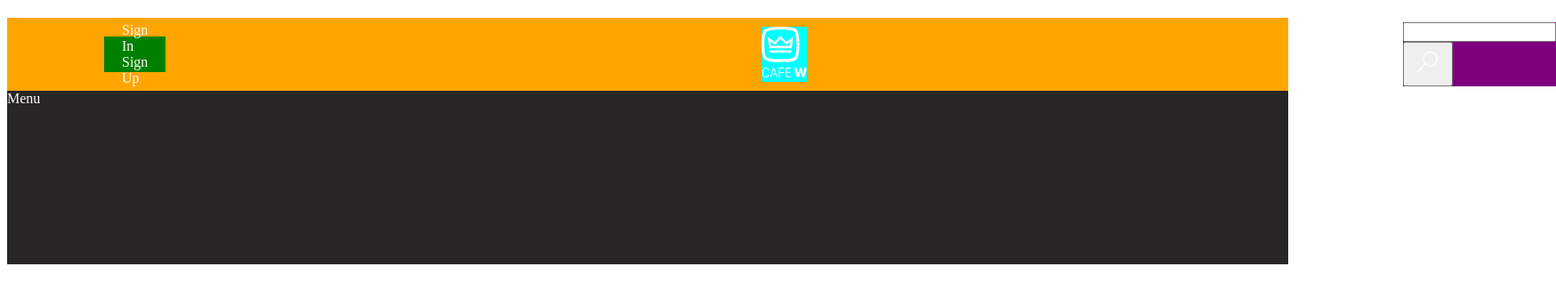
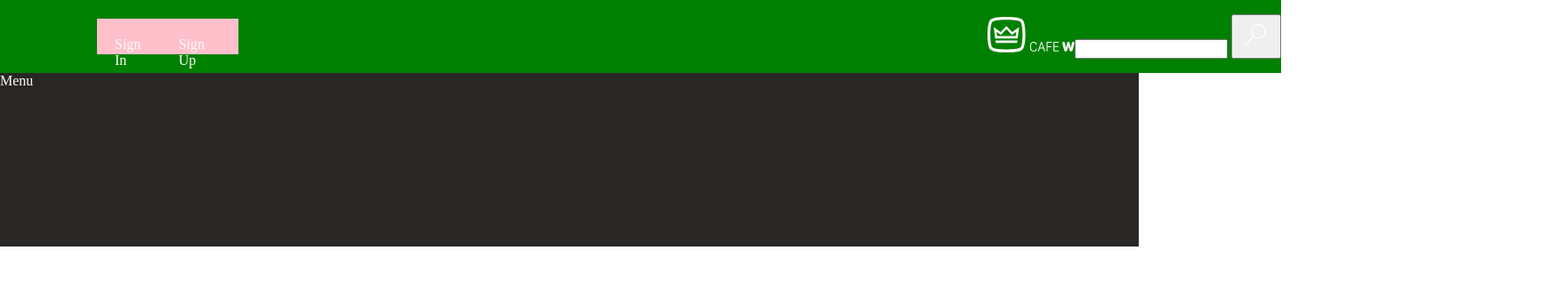
Before and after one commit to twkimfe/figma-html-css, a website: page index.html in a window 1280 px wide. Shown: the whole page at 89% size, 1749 px wide, since content can reach past the window. Drawn offline with Linux system fonts and the light colour scheme; a web font is replaced by a local one.

Commit message:
style: cafeW 페이지 hear style 수정

```diff
--- a/index.html
+++ b/index.html
@@ -12,7 +12,7 @@
     <link rel="stylesheet" href="/src/style/index.css" />
   </head>
   <body>
-    <div class="nav-container">
+    <header class="nav-container">
       <nav class="spilt-nav-head">
         <section class="linklist">
           <ul>
@@ -51,6 +51,6 @@
         </div>
       </nav>
       <nav class="spilt-nav-body">Menu</nav>
-    </div>
+    </header>
   </body>
 </html>
--- a/src/style/index.css
+++ b/src/style/index.css
@@ -12,6 +12,10 @@
 }
 
 /* 초기화 */
+* {
+  margin: 0;
+}
+
 ul,
 ol {
   list-style: none;
@@ -21,6 +25,7 @@ ol {
 
 a {
   text-decoration: none;
+  color: var(--grayScale-white);
 }
 
 body * {
@@ -31,67 +36,48 @@ body * {
 .nav-container {
   --nav-bg-color: var(--grayScale-black);
   --nav-font-color: var(--grayScale-white);
+
   background-color: var(--nav-bg-color);
 
-  background-color: var(--grayScale-black);
+  color: var(--grayScale-white);
+}
+
+.spilt-nav-head {
+  background: green;
   width: 90rem;
-  margin: 20px auto;
+  height: 5.125rem;
+  margin: 0 auto;
+  position: relative;
 
-  .spilt-nav-head {
-    background-color: orange;
+  display: flex;
+  align-items: center;
+  justify-content: space-between;
+}
 
-    width: 100%;
-    height: 5.125rem;
-    position: relative;
+.linklist {
+  --normal-padding-10: var(--spacing-10);
+  --normal-gap-30: var(--spacing-30);
+
+  background-color: pink;
+  padding: var(--normal-padding-10);
+  font-size: var(--font-default-16);
+  width: 9.9375rem;
+  height: 2.5rem;
+  margin: 20.5px auto 21.5px 109px;
+  display: inline-flex;
+
+  ul {
+    padding: var(--normal-padding-10);
     display: flex;
-    align-items: center;
-    justify-content: space-between;
+    gap: var(--normal-gap-30);
   }
 
-  .spilt-nav-body {
-    width: 90rem;
-    height: 12.1875rem;
-
-    color: var(--nav-font-color);
+  li {
+    display: inline-block;
   }
 }
 
-.linklist {
-  background-color: green;
-
-  --normal-padding: var(--spacing-10);
-  --normal-gap: var(--spacing-30);
-
-  padding: var(--normal-padding);
-  margin: 20.5px auto 21.5px 109px;
-  display: inline-flex;
-  align-items: center;
-  gap: var(--normal-gap);
-  font-size: var(--font-default-16);
-  box-sizing: border-box;
-  width: 159px;
-  height: 40px;
-
-  ul {
-    padding: var(--normal-padding);
-  }
-
-  a {
-    color: var(--grayScale-white);
-  }
+.spilt-nav-body {
+  width: 90rem;
+  height: 12.1875rem;
 }
-
-.home-logo {
-  background-color: aqua;
-  display: inline-flex;
-
-  margin: 21px 670px;
-
-  .logo-img {
-    margin-right: 7.273px;
-  }
-}
-
-.search-section {
-  background-color: purple;
-}
--- /dev/null
+++ b/style.css
@@ -0,0 +1,151 @@
+:root {
+  --grayscale-black: #282725;
+  --grayscale-white: #fffcf9;
+}
+
+body * {
+  box-sizing: border-box;
+  font-family: "Spoqa Han Sans Neo", "sans-serif";
+}
+
+.inner {
+  width: 1440px;
+  margin: 0 auto;
+  position: relative;
+}
+
+header {
+  --header-background-color: var(--grayscale-black);
+  background-color: var(--header-background-color);
+  border-bottom: 1px solid rgba(255, 252, 249, 0.15);
+
+  .inner {
+    padding: 21px 120px 21px 109px;
+    display: flex;
+    align-items: center;
+    justify-content: space-between;
+    /* background-color: orange; */
+  }
+  .link-list {
+    padding: 10px;
+    display: inline-flex;
+    align-items: center;
+    gap: 30px;
+    font-size: 16px;
+    font-style: normal;
+    font-weight: 400;
+    line-height: normal;
+    color: var(--grayscale-white);
+    box-sizing: border-box;
+    width: 159px;
+    height: 40px;
+  }
+
+  .cafe-w {
+    display: flex;
+    box-sizing: border-box;
+    width: 100px;
+    height: 40px;
+    padding-right: 0.364px;
+    justify-content: center;
+    align-items: center;
+    gap: 7.273px;
+    flex-shrink: 0;
+  }
+
+  .search {
+    display: flex;
+    width: 40px;
+    height: 40px;
+    padding-left: 202px;
+    justify-content: flex-end;
+    align-items: center;
+    flex-shrink: 0;
+  }
+}
+
+.menu {
+  background-color: var(--grayscale-black);
+  color: white;
+  height: 195px;
+
+  .inner {
+    padding: 47px 120px;
+    display: flex;
+    gap: 64px;
+
+    .item {
+      width: 180px;
+      display: flex;
+      flex-direction: column;
+      gap: 6.5px;
+
+      h4 {
+        font-size: 20px;
+        line-height: normal;
+        font-weight: 500;
+      }
+
+      .category-content {
+        font-size: 15px;
+        font-weight: 200;
+
+        display: flex;
+        flex-direction: column;
+        gap: 7px;
+      }
+    }
+  }
+}
+
+.banner {
+  background-color: #f3d6b0;
+  height: 600px;
+  .inner {
+    position: relative;
+    .catch-phrase {
+      position: absolute;
+      top: 83px;
+      left: 119px;
+      width: 402px;
+      height: 397px;
+      /* background-color: aqua; */
+    }
+
+    .baverage {
+      position: relative;
+      .baverage-1 {
+        position: absolute;
+        top: 113px;
+        left: 431px;
+      }
+      .baverage-2 {
+        position: absolute;
+        top: 62px;
+        right: 388px;
+      }
+      .baverage-3 {
+        position: absolute;
+        top: 242px;
+        right: 165px;
+      }
+
+      .baverage-2-description {
+        display: flex;
+        flex-direction: column;
+        position: absolute;
+        top: 68px;
+        right: 300px;
+
+        width: 441px;
+        height: 60px;
+        /* padding: 0px 52px 0px 51px; */
+        flex-direction: column;
+        justify-content: flex-end;
+        align-items: center;
+        gap: 12px;
+        flex-shrink: 0;
+      }
+    }
+  }
+}
```
